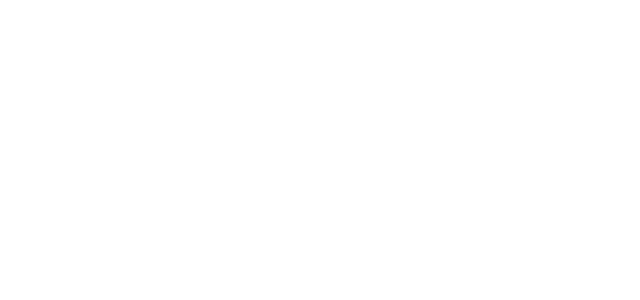
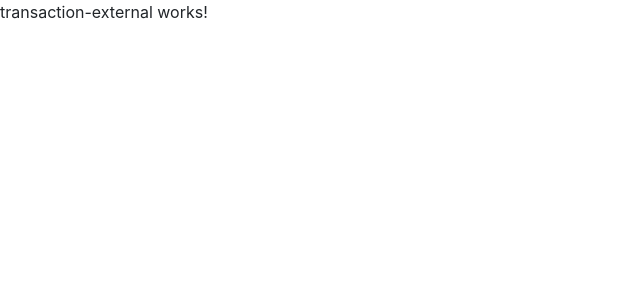
Before and after one commit to Idohb/P6_PMB, an Angular app in the folder frontEndAngular/: page /transaction-external in a window 1280 px wide. Before the commit this address led to /. Shown: the top 300 px of the page, without its empty margins (0-640 px from the left). Built offline with nearby package versions, Linux system fonts and the light colour scheme.

Commit message:
add transaction-external

```diff
--- a/frontEndAngular/src/app/app.module.ts
+++ b/frontEndAngular/src/app/app.module.ts
@@ -9,11 +9,13 @@
 import { RouterModule, Routes} from "@angular/router";
 import { PersonComponent } from './person/person.component';
 import { TransactionInternalComponent } from './transaction-internal/transaction-internal.component';
+import { TransactionExternalComponent } from './transaction-external/transaction-external.component';
 
 const appRoutes: Routes = [
   { path: 'login', component: LoginComponent },
   { path: 'person', component: LoginComponent },
   { path: 'transaction-internal', component:TransactionInternalComponent},
+  { path: 'transaction-external', component:TransactionExternalComponent},
   { path: 'person/:id', component: PersonComponent },
   { path: '', component: LoginComponent }
 ];
@@ -24,6 +26,7 @@
     LoginComponent,
     PersonComponent,
     TransactionInternalComponent,
+    TransactionExternalComponent,
   ],
   imports: [
     BrowserModule,
--- /dev/null
+++ b/frontEndAngular/src/app/transaction-external/transaction-external.component.html
@@ -0,0 +1 @@
+<p>transaction-external works!</p>
--- /dev/null
+++ b/frontEndAngular/src/app/transaction-external/transaction-external.component.ts
@@ -0,0 +1,15 @@
+import { Component, OnInit } from '@angular/core';
+
+@Component({
+  selector: 'app-transaction-external',
+  templateUrl: './transaction-external.component.html',
+  styleUrls: ['./transaction-external.component.scss']
+})
+export class TransactionExternalComponent implements OnInit {
+
+  constructor() { }
+
+  ngOnInit(): void {
+  }
+
+}
```
Also changed, not shown: frontEndAngular/src/app/transaction-external/transaction-external.component.scss (added).
